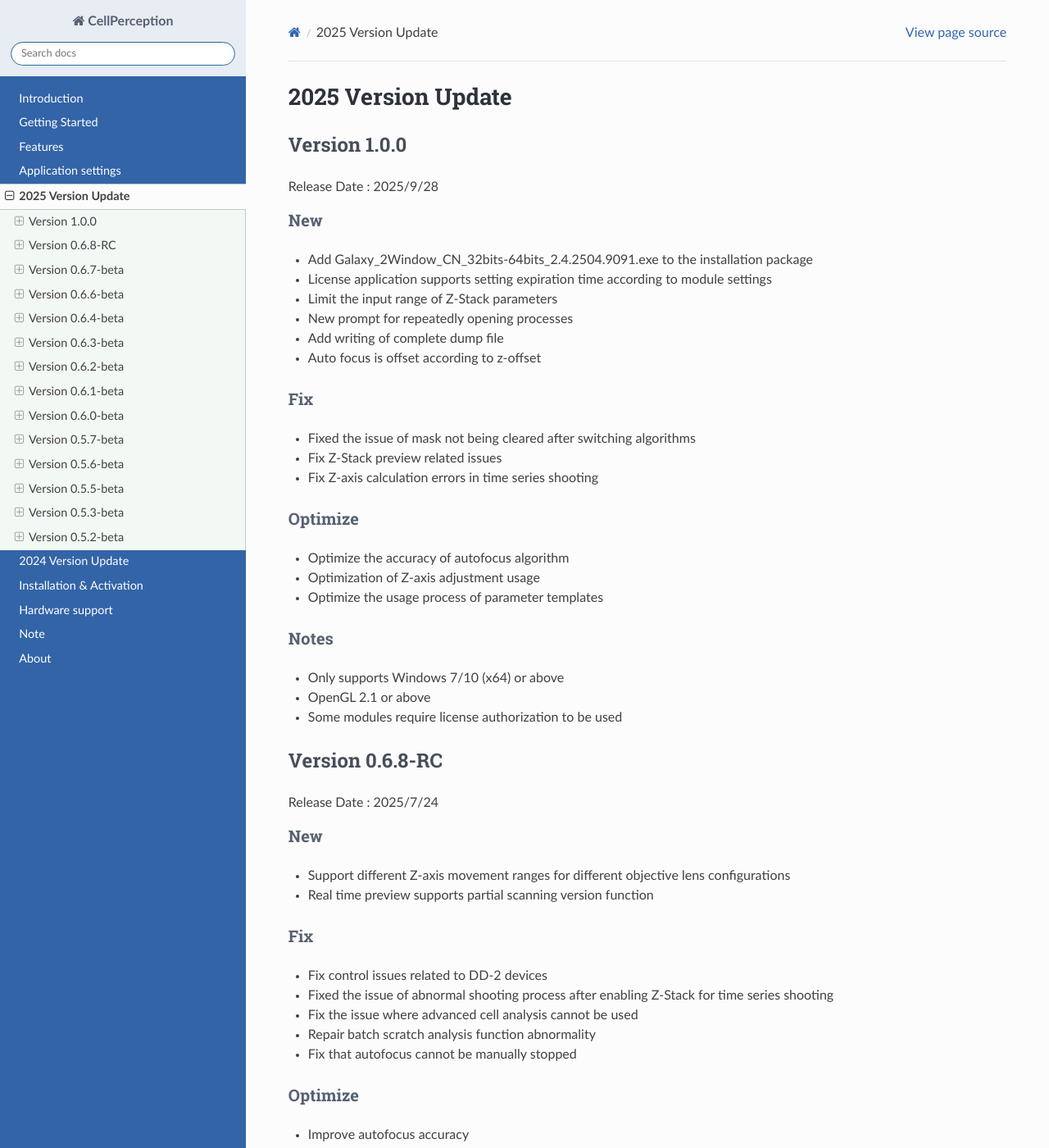
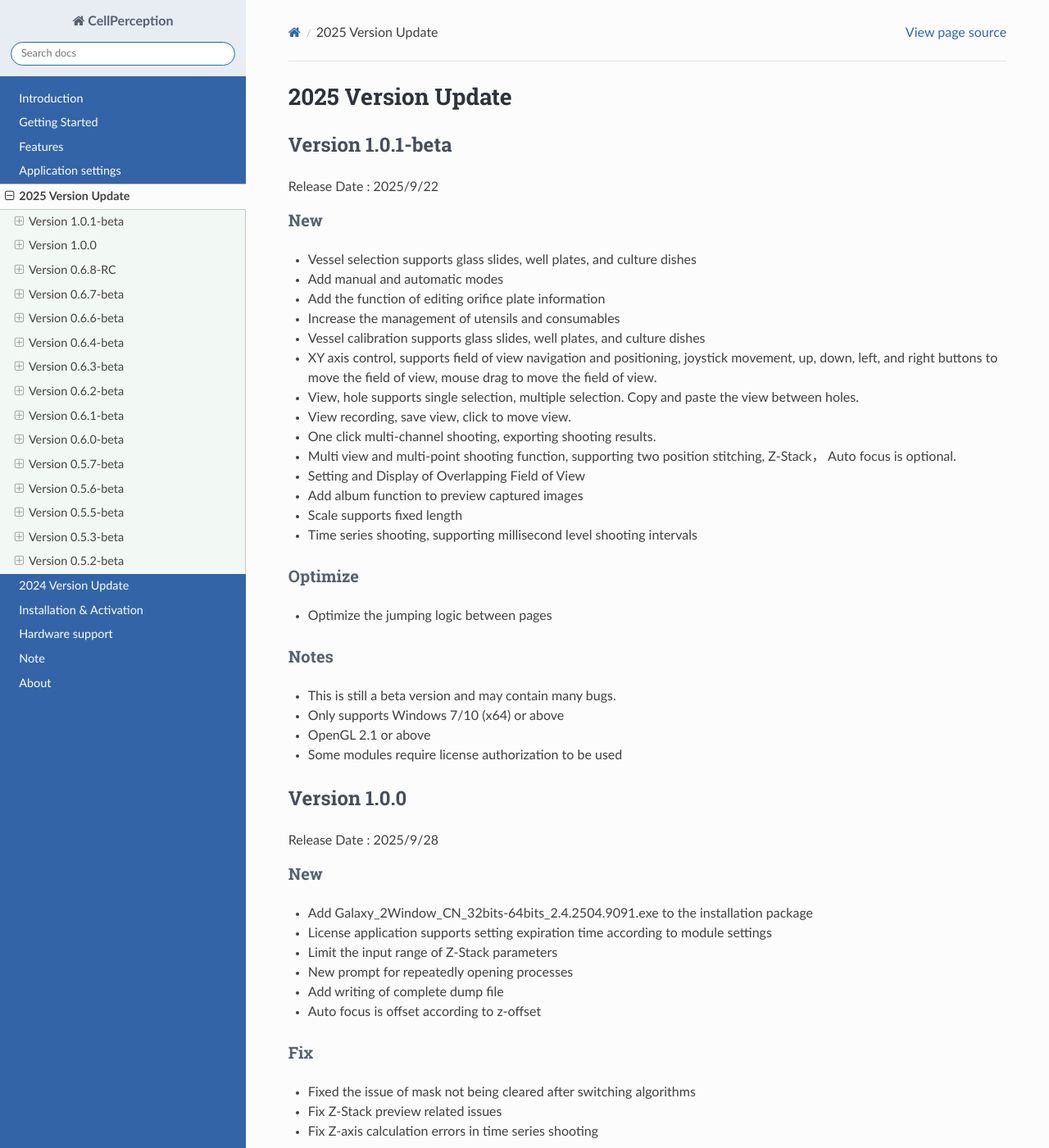
Before and after one commit to yangtong93/living-cell-docs, a Sphinx documentation site: the page built from source/user_guide/upgrade2025.md, in a window 1280 px wide and 1400 px high. Shown: the whole window at 82% size. Built offline with Sphinx 7.4.7 and the Read the Docs theme 3.1.0, drawn with Linux system fonts in a browser that asks for light colours; pages that are not in the unit, such as notebooks, are missing from menus.

Commit message:
feature: 1.0.1-beta

```diff
--- a/source/user_guide/upgrade2025.md
+++ b/source/user_guide/upgrade2025.md
@@ -1,4 +1,34 @@
 # 2025 Version Update
+
+## Version 1.0.1-beta
+
+Release Date : 2025/9/22
+
+###  New
+* Vessel selection supports glass slides, well plates, and culture dishes
+* Add manual and automatic modes
+* Add the function of editing orifice plate information
+* Increase the management of utensils and consumables
+* Vessel calibration supports glass slides, well plates, and culture dishes
+* XY axis control, supports field of view navigation and positioning, joystick movement, up, down, left, and right buttons to move the field of view, mouse drag to move the field of view.
+* View, hole supports single selection, multiple selection. Copy and paste the view between holes.
+* View recording, save view, click to move view.
+* One click multi-channel shooting, exporting shooting results.
+* Multi view and multi-point shooting function, supporting two position stitching, Z-Stack， Auto focus is optional.
+* Setting and Display of Overlapping Field of View
+* Add album function to preview captured images
+* Scale supports fixed length
+* Time series shooting, supporting millisecond level shooting intervals
+
+
+### Optimize
+* Optimize the jumping logic between pages
+
+### Notes
+* This is still a beta version and may contain many bugs.
+* Only supports Windows 7/10 (x64) or above
+* OpenGL 2.1 or above
+* Some modules require license authorization to be used
 
 ## Version 1.0.0
 
```
Also changed, not shown: 1 other file.
